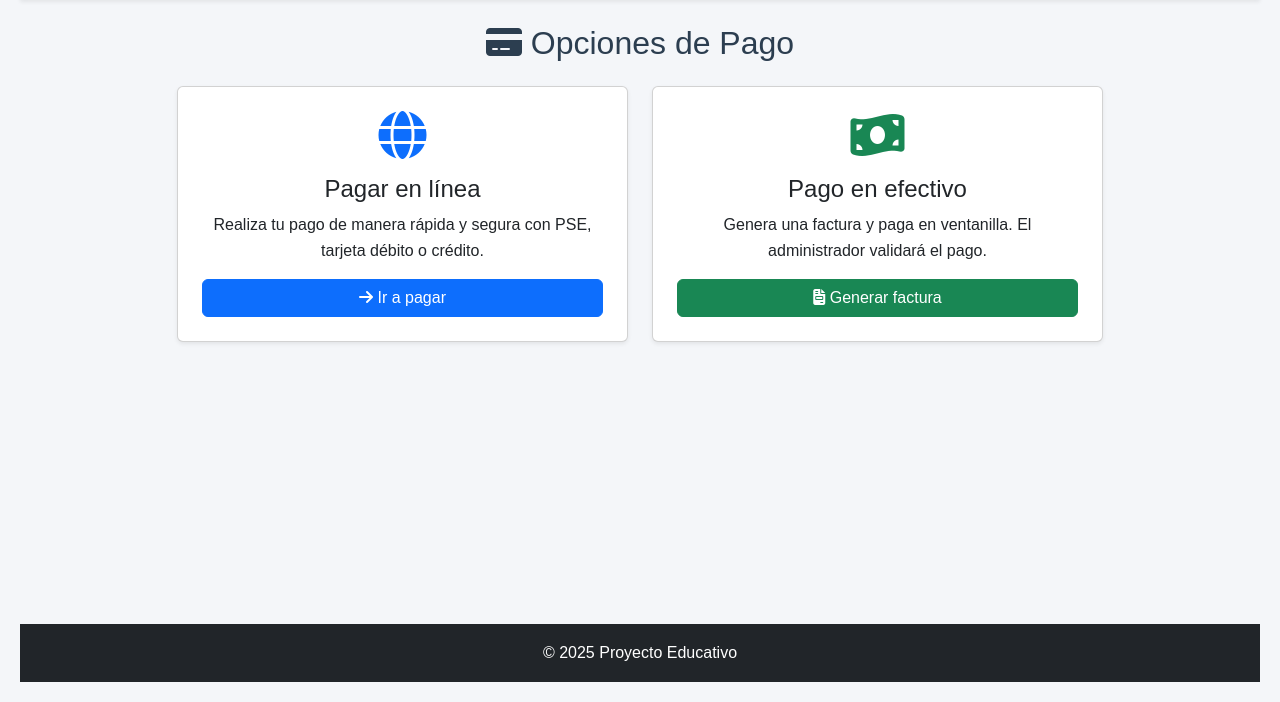
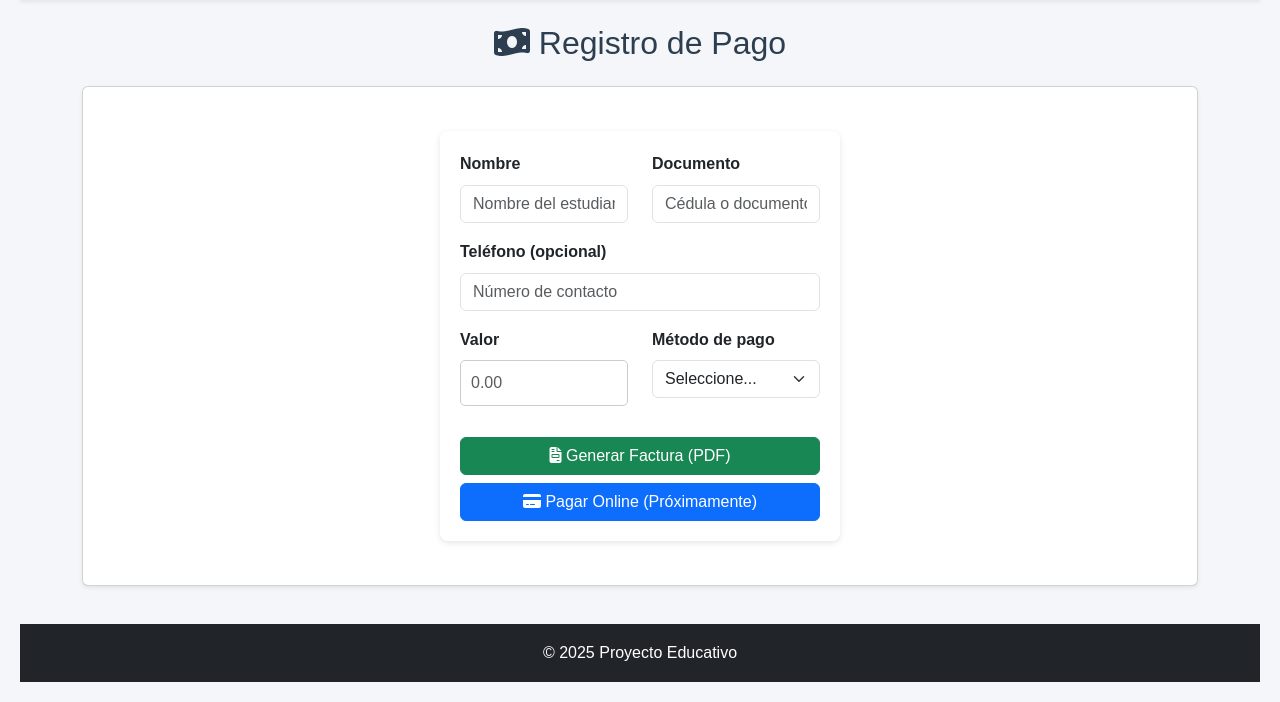
Before and after one commit to Jorge-JLOO/ProyectoInvisible, a Flask app: page /payment in a window 1280 px wide. Shown: the part 98-800 px from the top of the page. Run offline with Flask 2, Linux system fonts and the light colour scheme.

Commit message:
Actualizando payment

```diff
--- a/templates/payment.html
+++ b/templates/payment.html
@@ -1,32 +1,53 @@
 {% extends "base.html" %}
-{% block title %}Opciones de Pago - Proyecto Educativo{% endblock %}
+{% block title %}Registro de Pagos - Proyecto Educativo{% endblock %}
 
 {% block content %}
-<h2 class="mb-4 text-center"><i class="fa fa-credit-card"></i> Opciones de Pago</h2>
+<h2 class="mb-4 text-center"><i class="fa fa-money-bill-wave"></i> Registro de Pago</h2>
 
-<div class="row justify-content-center">
-  <!-- Pago en línea -->
-  <div class="col-md-5 mb-4">
-    <div class="card shadow-sm text-center p-4 h-100">
-      <i class="fa fa-globe fa-3x text-primary mb-3"></i>
-      <h4>Pagar en línea</h4>
-      <p>Realiza tu pago de manera rápida y segura con PSE, tarjeta débito o crédito.</p>
-      <a href="{{ url_for('pago_online') }}" class="btn btn-primary w-100">
-        <i class="fa fa-arrow-right"></i> Ir a pagar
-      </a>
+<div class="card shadow-sm p-4">
+  <form method="POST">
+    <div class="row">
+      <div class="col-md-6 mb-3">
+        <label class="form-label">Nombre</label>
+        <input class="form-control" name="nombre" placeholder="Nombre del estudiante" required>
+      </div>
+      <div class="col-md-6 mb-3">
+        <label class="form-label">Documento</label>
+        <input class="form-control" name="documento" placeholder="Cédula o documento" required>
+      </div>
     </div>
-  </div>
 
-  <!-- Pago en efectivo -->
-  <div class="col-md-5 mb-4">
-    <div class="card shadow-sm text-center p-4 h-100">
-      <i class="fa fa-money-bill-wave fa-3x text-success mb-3"></i>
-      <h4>Pago en efectivo</h4>
-      <p>Genera una factura y paga en ventanilla. El administrador validará el pago.</p>
-      <a href="{{ url_for('pago_efectivo') }}" class="btn btn-success w-100">
-        <i class="fa fa-file-invoice"></i> Generar factura
-      </a>
+    <div class="mb-3">
+      <label class="form-label">Teléfono (opcional)</label>
+      <input class="form-control" name="telefono" placeholder="Número de contacto">
     </div>
-  </div>
+
+    <div class="row">
+      <div class="col-md-6 mb-3">
+        <label class="form-label">Valor</label>
+        <input class="form-control" name="valor" type="number" step="0.01" placeholder="0.00" required>
+      </div>
+      <div class="col-md-6 mb-3">
+        <label class="form-label">Método de pago</label>
+        <select class="form-select" name="metodo" required>
+          <option value="">Seleccione...</option>
+          <option>Efectivo</option>
+          <option>Transferencia</option>
+        </select>
+      </div>
+    </div>
+
+    <div class="d-grid gap-2">
+      <!-- Botón normal que genera el PDF -->
+      <button class="btn btn-success" type="submit">
+        <i class="fa fa-file-invoice"></i> Generar Factura (PDF)
+      </button>
+
+      <!-- Botón futuro para pagos online -->
+      <button class="btn btn-primary" type="button" onclick="alert('🚧 Pagos online estarán disponibles próximamente 🚀');">
+        <i class="fa fa-credit-card"></i> Pagar Online (Próximamente)
+      </button>
+    </div>
+  </form>
 </div>
 {% endblock %}
```
